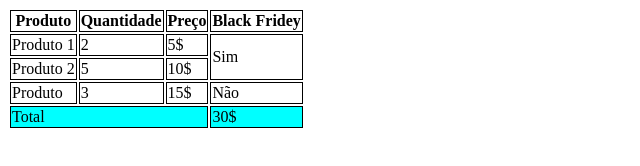
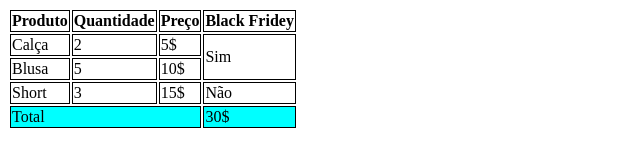
Before and after one commit to GreyFT90/aula-tabela, a plain HTML site: page index.html in a window 1280 px wide. Shown: the whole page, without its empty margins (0-640 px from the left). Drawn offline with Linux system fonts and the light colour scheme.

Commit message:
inserido o nome dos produtos

```diff
--- a/index.html
+++ b/index.html
@@ -29,19 +29,19 @@
 
     <tbody>
         <tr>
-            <td>Produto 1</td>
+            <td>Calça</td>
             <td>2</td>
             <td>5$</td>
             <td rowspan="2">Sim</td>
         </tr>
         <tr>
-            <td>Produto 2</td>
+            <td>Blusa</td>
             <td>5</td>
             <td>10$</td>
 
         </tr>
         <tr>
-            <td>Produto</td>
+            <td>Short</td>
             <td>3</td>
             <td>15$</td>
             <td>Não</td>
```
